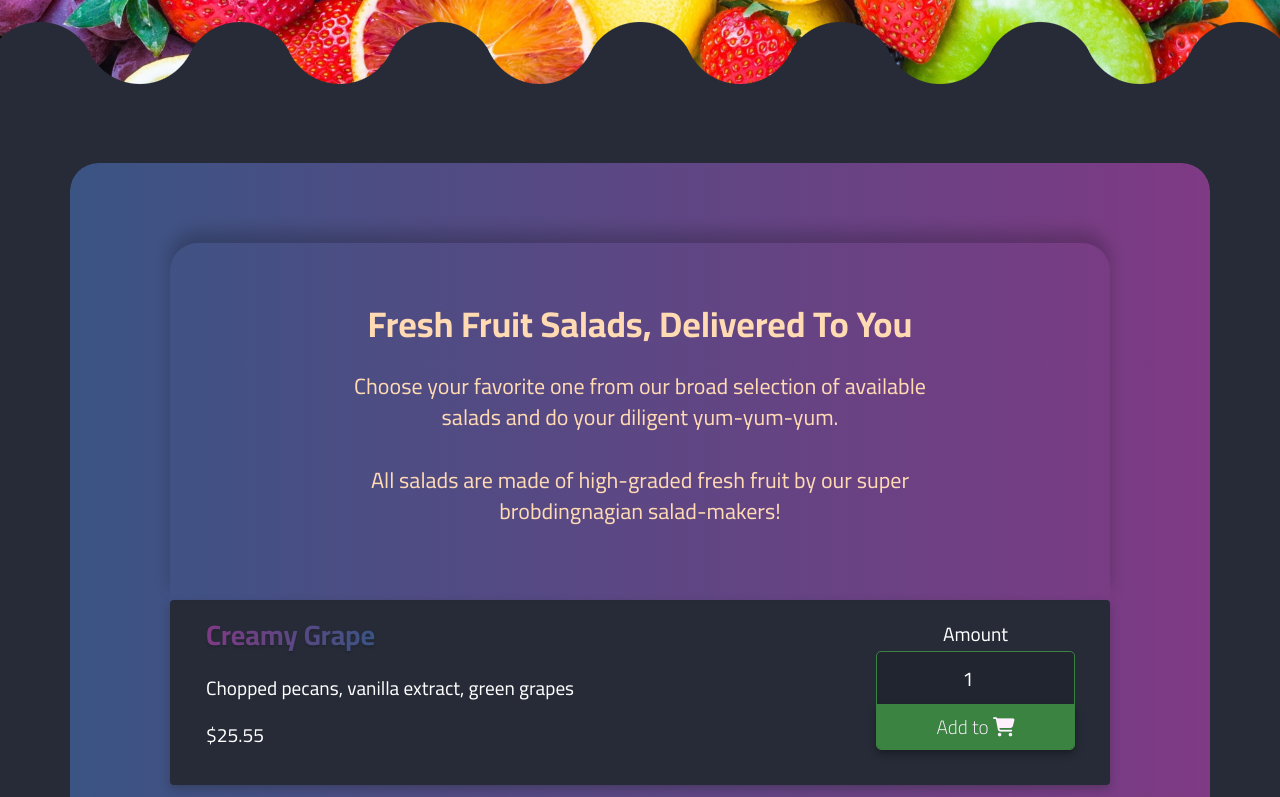
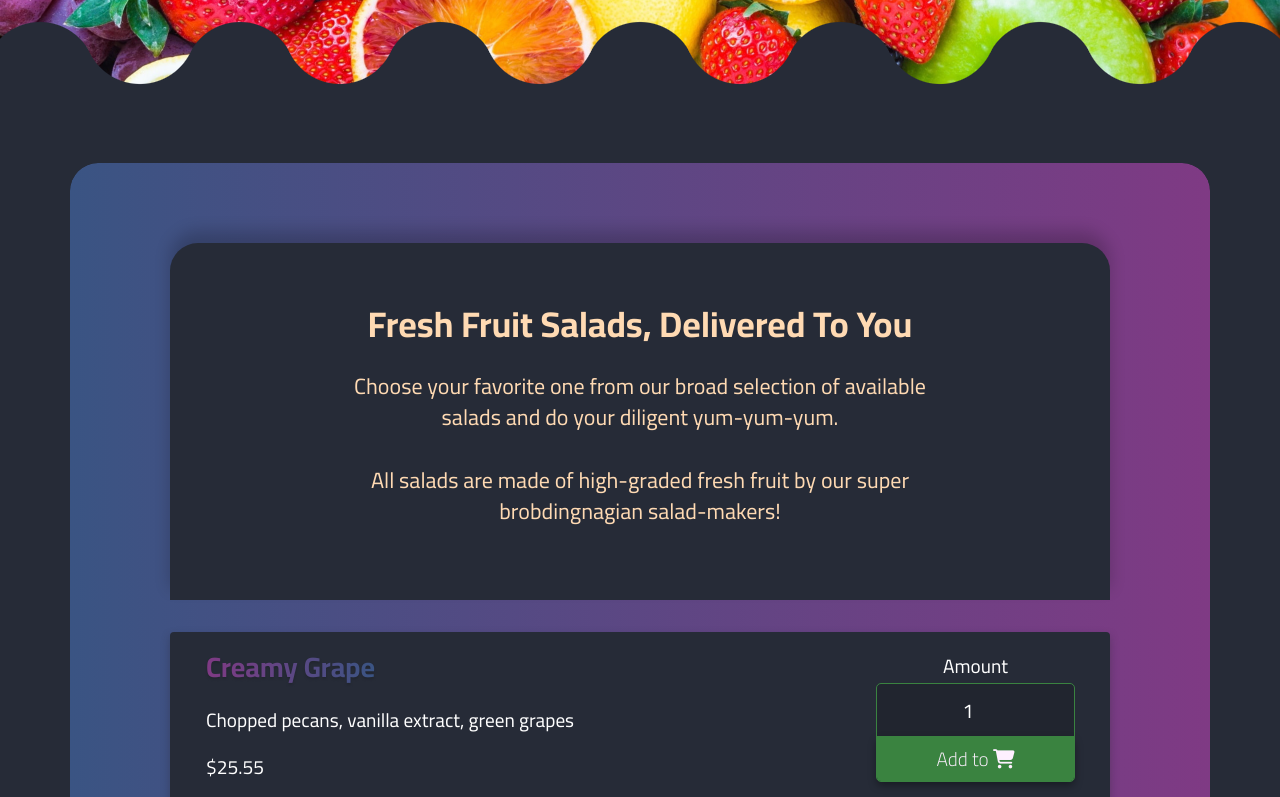
Before and after one commit to xlsmile/meals, a React (Create React App) app: page / in a window 1280 px wide. Shown: the part 397-1194 px from the top of the page. Built offline with nearby package versions, Linux system fonts and the light colour scheme.

Commit message:
Update Intro / Summary background colour.

```diff
--- a/src/index.css
+++ b/src/index.css
@@ -480,6 +480,7 @@ body {
 }
 
 .summary {
+  background-color: #262b37;
   border-top-left-radius: 2.8rem;
   border-top-right-radius: 2.8rem;
   box-shadow: 0 -1.2rem 1.6rem rgba(0, 0, 0, 0.2);
@@ -487,6 +488,7 @@ body {
   padding: 4.8rem 4rem 4.2rem;
   position: relative;
   text-align: center;
+  margin-bottom: 3.2rem;
 }
 
 .modal__backdrop {
--- a/src/scss/components/_main.scss
+++ b/src/scss/components/_main.scss
@@ -28,7 +28,8 @@
 }
 
 .summary {
-  // background-color: rgb(0 0 0 / 0.2);
+  // background-color: rgb(0 0 0 / 0.45);
+  background-color: $color-dark;
   border-top-left-radius: 2.8rem;
   border-top-right-radius: 2.8rem;
   box-shadow: 0 -1.2rem 1.6rem rgb(0 0 0 / 0.2);
@@ -36,4 +37,5 @@
   padding: 4.8rem 4rem 4.2rem;
   position: relative;
   text-align: center;
+  margin-bottom: 3.2rem;
 }
```
